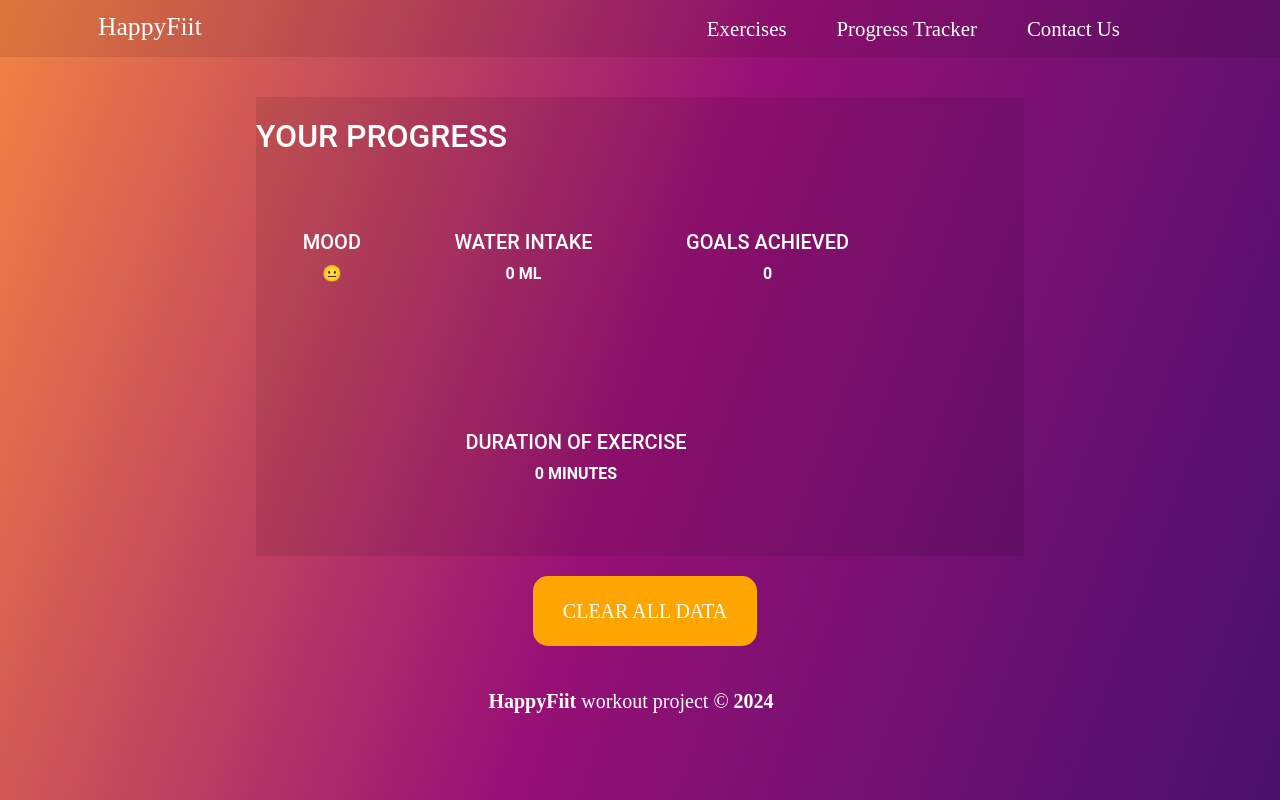
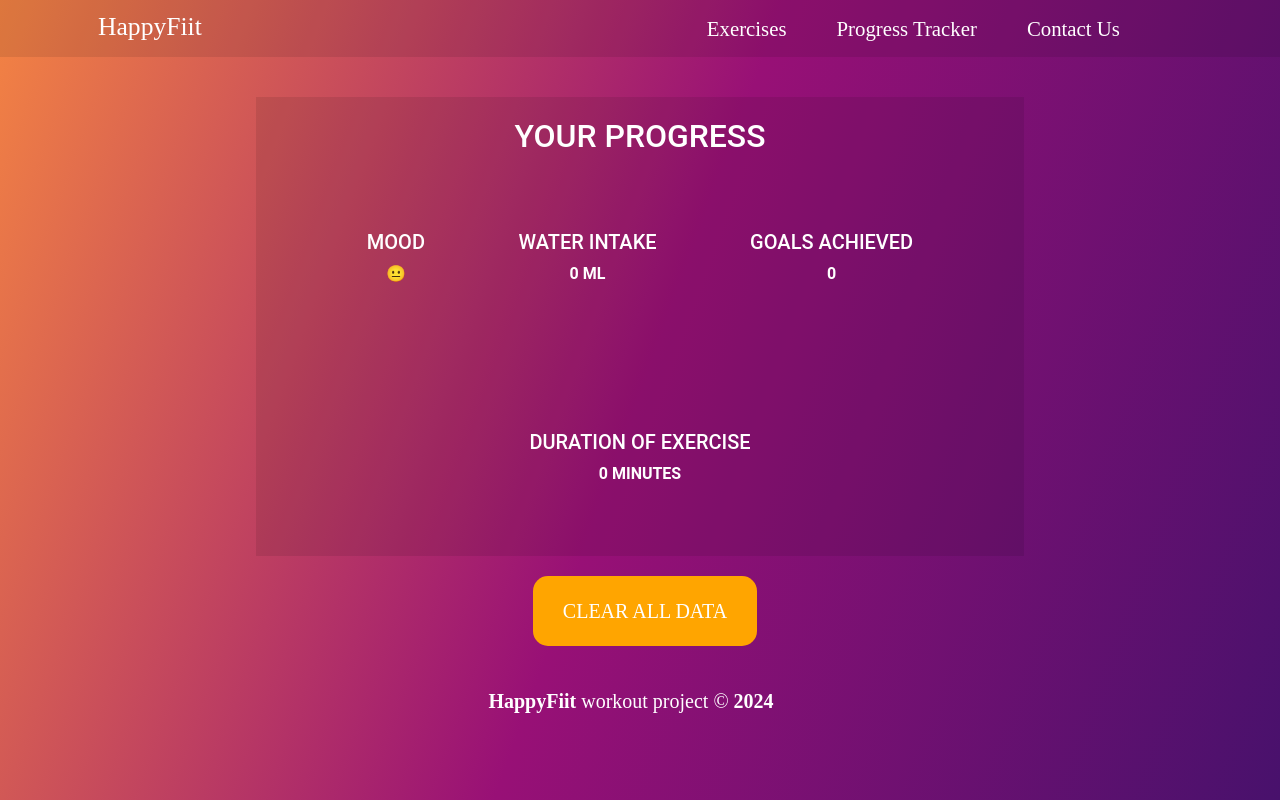
Before and after one commit to elismountain/fitness-app, a React (Vite) app: page /ProgressTracker in a window 1280 px wide. Built offline with nearby package versions, Linux system fonts and the light colour scheme; some icons are missing.

Commit message:
fixed content alignment to center on Progress Tracker page

```diff
--- a/src/components/exerciseapi.js
+++ b/src/components/exerciseapi.js
@@ -6,7 +6,7 @@ const exerciseAPI = async (goal) => {
   console.log(goal1)
 
   // add own api key
-  // let rapidApiKey = "";
+  let rapidApiKey = "782a4f5d39mshfed6b9e82b8570cp19c875jsn47975f1203a0";
 
   const options = {
     method: 'GET',
--- a/src/pages/progresstracker.css
+++ b/src/pages/progresstracker.css
@@ -11,12 +11,18 @@
 .description {
   background-color: rgba(0, 0, 0, 0.089);
   display: flex;
+  justify-content: center;
   width: 60dvw;
   font-family: "Roboto", sans-serif;
   font-weight: bold;
   text-transform: uppercase;
   color: white;
   margin-bottom: 20px;
+}
+
+.description-header {
+  display: flex;
+  justify-content: center;
 }
 
 .description-text-container {
```
